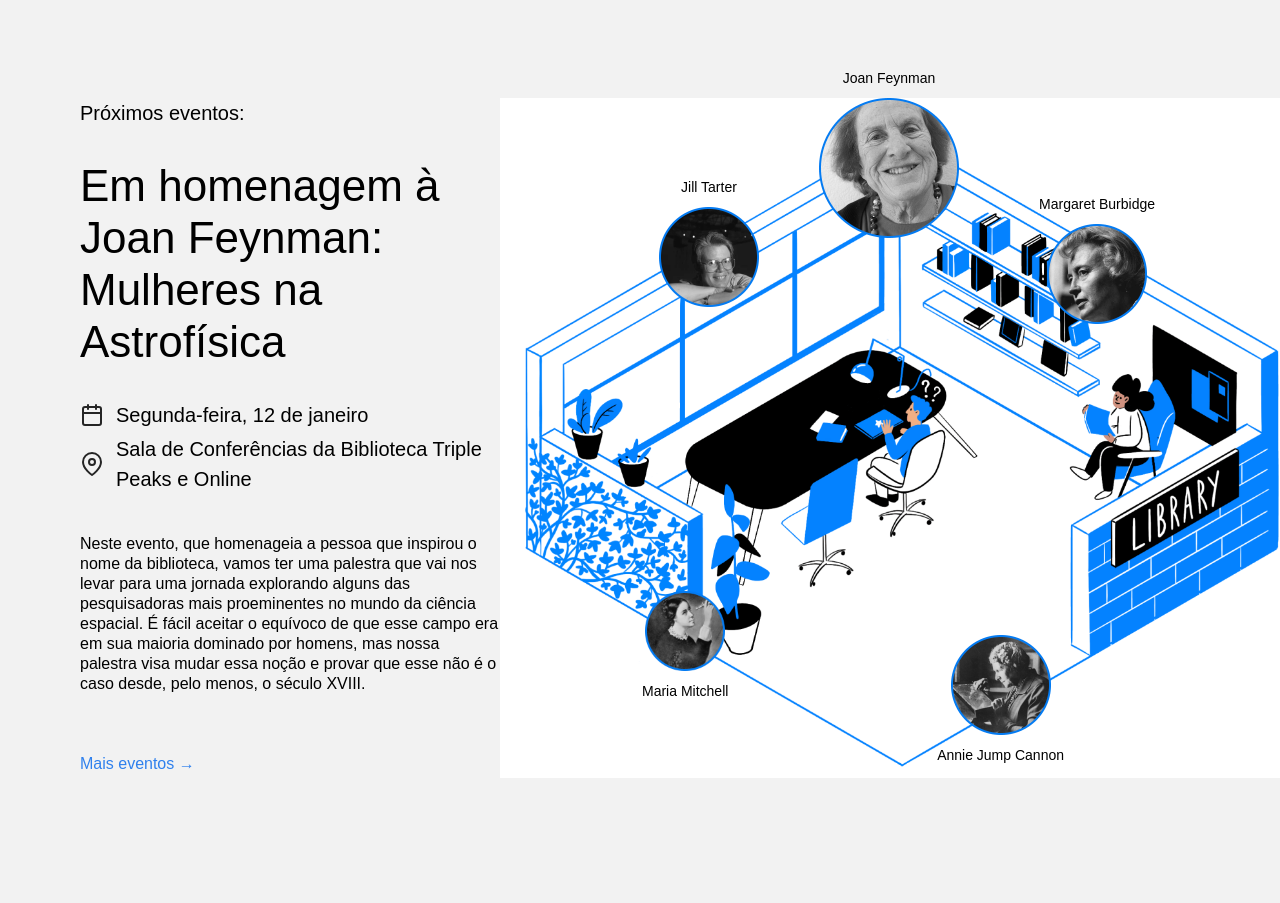
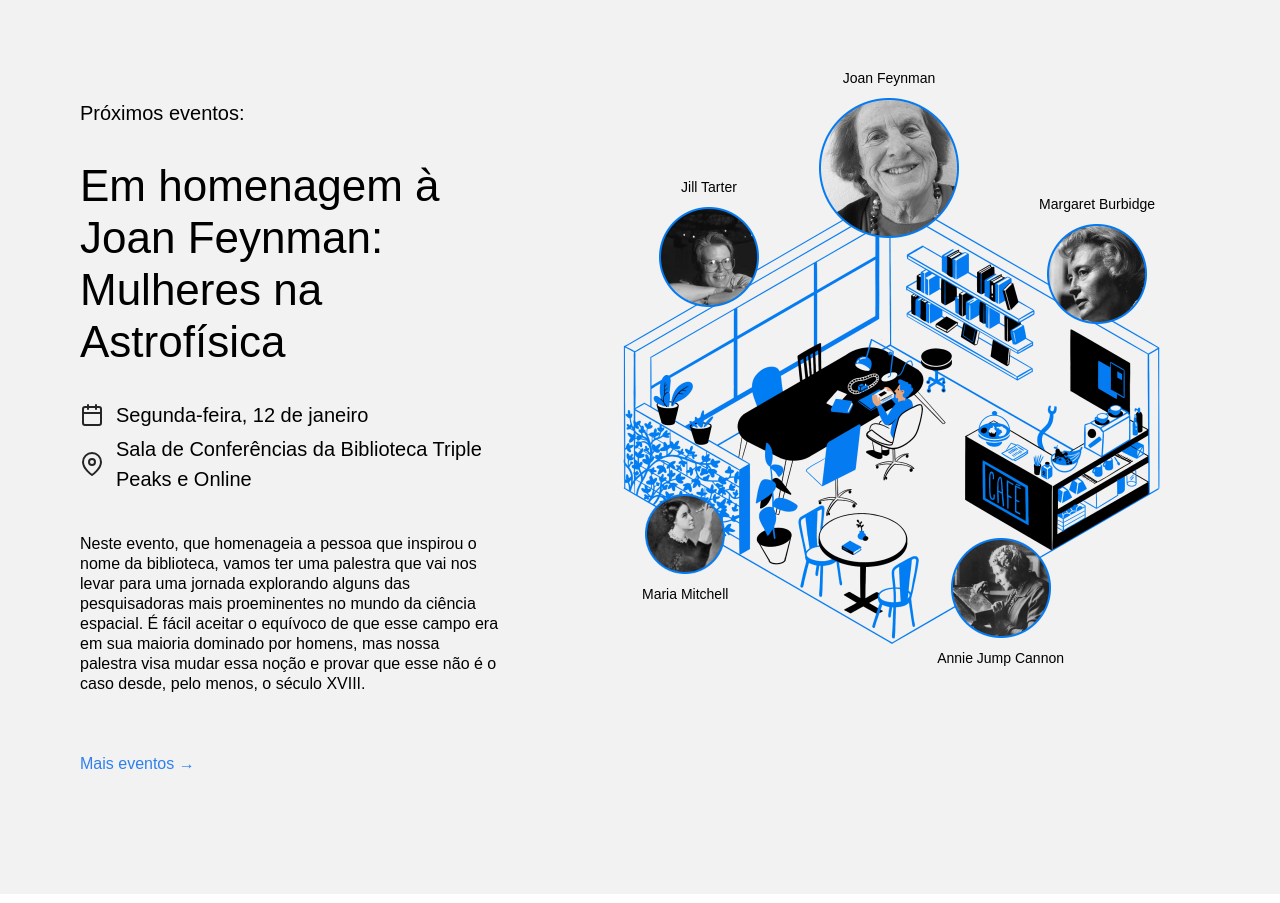
Before and after one commit to micheldourado/web_project_library_pt, a plain HTML site: page index.html in a window 1280 px wide. Shown: the part 2096-2999 px from the top of the page. Drawn offline with Linux system fonts and the light colour scheme.

Commit message:
inclui imagem café na seção events

```diff
--- a/index.html
+++ b/index.html
@@ -172,7 +172,7 @@
           <div class="events__cover">
             <img
               class="events__image"
-              src="./images/inside_the_library.png"
+              src="./images/cafe.png"
               alt="ilustração de cafeteria ao fundo"
             />
 
```
Also changed, not shown: images/cafe.png (added).
